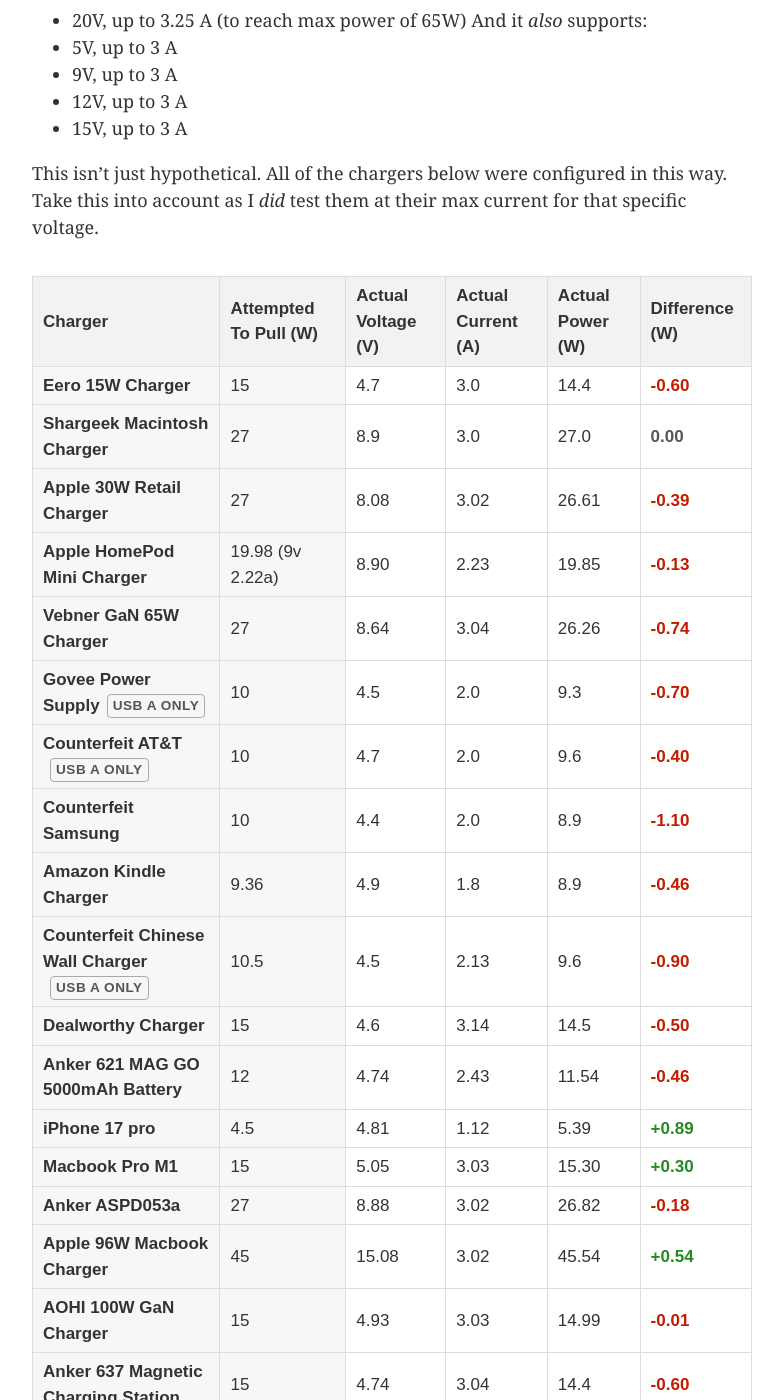
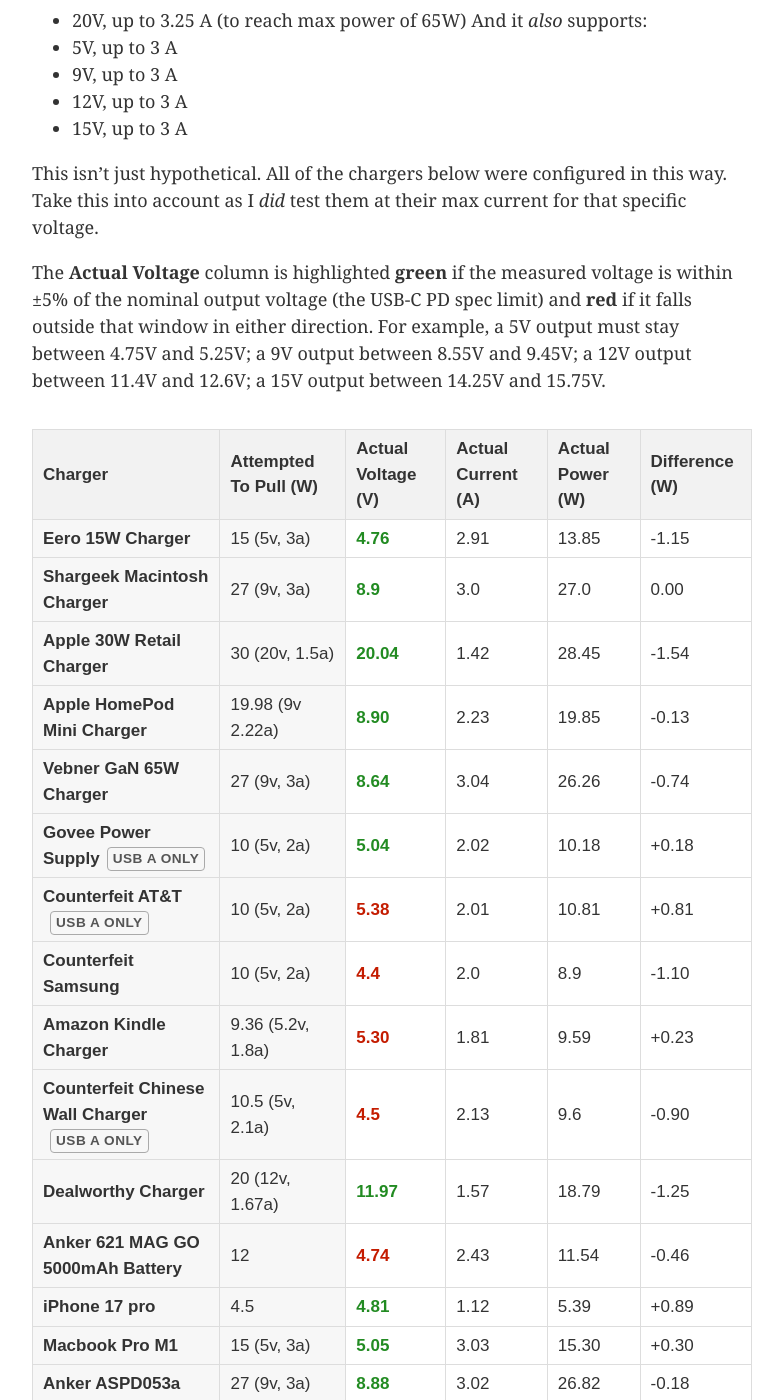
Before and after one commit to 0sps/sull1van.com, a Jekyll site: the page built from _posts/2026-01-19-a-dozen-chargers-in-the-lab.md, in a window 1280 px wide and 1400 px high, scrolled down 3953 px. Shown: the whole window, without its empty margins (248-1031 px from the left). Built offline with Jekyll 4.4.1, drawn with Linux system fonts in a browser that asks for light colours; some of the changed text lies outside the part shown.

Commit message:
Update 2026-01-19-a-dozen-chargers-in-the-lab.md

```diff
--- a/_posts/2026-01-19-a-dozen-chargers-in-the-lab.md
+++ b/_posts/2026-01-19-a-dozen-chargers-in-the-lab.md
@@ -110,7 +110,7 @@
     img2: "/assets/images/apple retail 2.png"
     bg: "hsl(90, 32%, 93%)"
     caption: |
-      Advertised at 30W, actual measured power was 29.5W. This one is good. At 5V1A, it has a messy power signature, with a lot of noise, but as soon as you crank it up to 7.5W it works just fine. I imagine this is because nobody at Apple expected people to use this charger for 5W of power, since it's USB C and marketed as a fast charger. They made a bet that no one will use this charger below 7.5W, and I agree with them. A smart play financially.
+      Advertised at 30W, actual measured was 28.45W. This one is good. At 5V1A, it has a messy power signature, with a lot of noise, but as soon as you crank it up to 7.5W it works just fine. I imagine this is because nobody at Apple expected people to use this charger for 5W of power, since it's USB C and marketed as a fast charger. They made a bet that no one will use this charger below 7.5W, and I agree with them. A smart play financially.
 
       I also tested this 7.5W in different forms: 5V 1.5A, and also 15V 0.5A. In both 15V and 5V modes, I needed to achieve a grand total of AT LEAST 7.5 Watts before the charger noise dropped out into the graph you see here. I displayed the 7.5W+ graph because in normal usage you will almost never encounter that noise, since Apple devices almost always pull more than that during normal charging. Solid charger for typical use cases.
     rating: 4
@@ -241,7 +241,7 @@
     caption: |
       The worst one of the bunch, but that would be expected with a counterfeit charger, so it's not surprising. While the original researcher (Ken Shirriff) doubled his scale to show the graph of his worst charger, I wanted to evaluate all my chargers on the same scale, so you can see how bad some of these really are. Looking at the image, it's tough to figure out what this charger is even trying to do. Is it trying to send any specific voltage, or just throw some power around?
 
-      Another issue I noticed was overcurrent. This was the only device I tested that would happily pump out more current than advertised. It achieved this by dropping the voltage to something disgustingly low, and definitely not a level that would be acceptable for a modern device. I knew this would be bad, but it's validating to have the graphs to show it.
+      Another issue I noticed was overcurrent. The other chargers would allow a slight or moderate amount of current past their max rating, but would cleanly shut off before the voltage became too low. This charger never truly turned off, opting instead to continually let the voltage drop until it was strikingly low.
     rating: 1
     noise_rating: 1
     ripple_rating: 1
@@ -404,6 +404,8 @@
 This isn't just hypothetical. All of the chargers below were configured in this way. Take this into account as I *did* test them at their max current for that specific voltage.
 
 
+The **Actual Voltage** column is highlighted **green** if the measured voltage is within ±5% of the nominal output voltage (the USB-C PD spec limit) and **red** if it falls outside that window in either direction. For example, a 5V output must stay between 4.75V and 5.25V; a 9V output between 8.55V and 9.45V; a 12V output between 11.4V and 12.6V; a 15V output between 14.25V and 15.75V.
+
 <div class="table-wrapper">
 <table class="stats-table">
   <thead>
@@ -417,28 +419,28 @@
     </tr>
   </thead>
   <tbody>
-    <tr><td><strong>Eero 15W Charger</strong></td><td>15</td><td>4.7</td><td>3.0</td><td>14.4</td><td class="diff-neg">-0.60</td></tr>
-    <tr><td><strong>Shargeek Macintosh Charger</strong></td><td>27</td><td>8.9</td><td>3.0</td><td>27.0</td><td class="diff-zero">0.00</td></tr>
-    <tr><td><strong>Apple 30W Retail Charger</strong></td><td>27</td><td>8.08</td><td>3.02</td><td>26.61</td><td class="diff-neg">-0.39</td></tr>
-    <tr><td><strong>Apple HomePod Mini Charger</strong></td><td>19.98 (9v 2.22a)</td><td>8.90</td><td>2.23</td><td>19.85</td><td class="diff-neg">-0.13</td></tr>
-    <tr><td><strong>Vebner GaN 65W Charger</strong></td><td>27</td><td>8.64</td><td>3.04</td><td>26.26</td><td class="diff-neg">-0.74</td></tr>
-    <tr><td><strong>Govee Power Supply</strong><span class="usba-badge">USB A Only</span></td><td>10</td><td>4.5</td><td>2.0</td><td>9.3</td><td class="diff-neg">-0.70</td></tr>
-    <tr><td><strong>Counterfeit AT&amp;T</strong><span class="usba-badge">USB A Only</span></td><td>10</td><td>4.7</td><td>2.0</td><td>9.6</td><td class="diff-neg">-0.40</td></tr>
-    <tr><td><strong>Counterfeit Samsung</strong></td><td>10</td><td>4.4</td><td>2.0</td><td>8.9</td><td class="diff-neg">-1.10</td></tr>
-    <tr><td><strong>Amazon Kindle Charger</strong></td><td>9.36</td><td>4.9</td><td>1.8</td><td>8.9</td><td class="diff-neg">-0.46</td></tr>
-    <tr><td><strong>Counterfeit Chinese Wall Charger</strong><span class="usba-badge">USB A Only</span></td><td>10.5</td><td>4.5</td><td>2.13</td><td>9.6</td><td class="diff-neg">-0.90</td></tr>
-    <tr><td><strong>Dealworthy Charger</strong></td><td>15</td><td>4.6</td><td>3.14</td><td>14.5</td><td class="diff-neg">-0.50</td></tr>
-    <tr><td><strong>Anker 621 MAG GO 5000mAh Battery</strong></td><td>12</td><td>4.74</td><td>2.43</td><td>11.54</td><td class="diff-neg">-0.46</td></tr>
-    <tr><td><strong>iPhone 17 pro</strong></td><td>4.5</td><td>4.81</td><td>1.12</td><td>5.39</td><td class="diff-pos">+0.89</td></tr>
-    <tr><td><strong>Macbook Pro M1</strong></td><td>15</td><td>5.05</td><td>3.03</td><td>15.30</td><td class="diff-pos">+0.30</td></tr>
-    <tr><td><strong>Anker ASPD053a</strong></td><td>27</td><td>8.88</td><td>3.02</td><td>26.82</td><td class="diff-neg">-0.18</td></tr>
-    <tr><td><strong>Apple 96W Macbook Charger</strong></td><td>45</td><td>15.08</td><td>3.02</td><td>45.54</td><td class="diff-pos">+0.54</td></tr>
-    <tr><td><strong>AOHI 100W GaN Charger</strong></td><td>15</td><td>4.93</td><td>3.03</td><td>14.99</td><td class="diff-neg">-0.01</td></tr>
-    <tr><td><strong>Anker 637 Magnetic Charging Station</strong></td><td>15</td><td>4.74</td><td>3.04</td><td>14.4</td><td class="diff-neg">-0.60</td></tr>
-    <tr><td><strong>Spigen PowerArc ArcStation Pro</strong></td><td>15</td><td>4.54</td><td>3.04</td><td>13.79</td><td class="diff-neg">-1.21</td></tr>
-    <tr><td><strong>Anker A121D 45W iPhone 17 Charger</strong></td><td>45</td><td>14.82</td><td>3.03</td><td>44.90</td><td class="diff-neg">-0.09</td></tr>
-    <tr><td><strong>Anker A121B 100W Charger</strong></td><td>45</td><td>14.99</td><td>3.02</td><td>45.26</td><td class="diff-pos">+0.26</td></tr>
-    <tr><td><strong>AOHI GaN 65W Charger</strong></td><td>45</td><td>15.11</td><td>3.02</td><td>45.63</td><td class="diff-pos">+0.63</td></tr>
+    <tr><td><strong>Eero 15W Charger</strong></td><td>15 (5v, 3a)</td><td class="diff-pos">4.76</td><td>2.91</td><td>13.85</td><td>-1.15</td></tr>
+    <tr><td><strong>Shargeek Macintosh Charger</strong></td><td>27 (9v, 3a)</td><td class="diff-pos">8.9</td><td>3.0</td><td>27.0</td><td>0.00</td></tr>
+    <tr><td><strong>Apple 30W Retail Charger</strong></td><td>30 (20v, 1.5a)</td><td class="diff-pos">20.04</td><td>1.42</td><td>28.45</td><td>-1.54</td></tr>
+    <tr><td><strong>Apple HomePod Mini Charger</strong></td><td>19.98 (9v 2.22a)</td><td class="diff-pos">8.90</td><td>2.23</td><td>19.85</td><td>-0.13</td></tr>
+    <tr><td><strong>Vebner GaN 65W Charger</strong></td><td>27 (9v, 3a)</td><td class="diff-pos">8.64</td><td>3.04</td><td>26.26</td><td>-0.74</td></tr>
+    <tr><td><strong>Govee Power Supply</strong><span class="usba-badge">USB A Only</span></td><td>10 (5v, 2a)</td><td class="diff-pos">5.04</td><td>2.02</td><td>10.18</td><td>+0.18</td></tr>
+    <tr><td><strong>Counterfeit AT&amp;T</strong><span class="usba-badge">USB A Only</span></td><td>10 (5v, 2a)</td><td class="diff-neg">5.38</td><td>2.01</td><td>10.81</td><td>+0.81</td></tr>
+    <tr><td><strong>Counterfeit Samsung</strong></td><td>10 (5v, 2a)</td><td class="diff-neg">4.4</td><td>2.0</td><td>8.9</td><td>-1.10</td></tr>
+    <tr><td><strong>Amazon Kindle Charger</strong></td><td>9.36 (5.2v, 1.8a)</td><td class="diff-neg">5.30</td><td>1.81</td><td>9.59</td><td>+0.23</td></tr>
+    <tr><td><strong>Counterfeit Chinese Wall Charger</strong><span class="usba-badge">USB A Only</span></td><td>10.5 (5v, 2.1a)</td><td class="diff-neg">4.5</td><td>2.13</td><td>9.6</td><td>-0.90</td></tr>
+    <tr><td><strong>Dealworthy Charger</strong></td><td>20 (12v, 1.67a)</td><td class="diff-pos">11.97</td><td>1.57</td><td>18.79</td><td>-1.25</td></tr>
+    <tr><td><strong>Anker 621 MAG GO 5000mAh Battery</strong></td><td>12</td><td class="diff-neg">4.74</td><td>2.43</td><td>11.54</td><td>-0.46</td></tr>
+    <tr><td><strong>iPhone 17 pro</strong></td><td>4.5</td><td class="diff-pos">4.81</td><td>1.12</td><td>5.39</td><td>+0.89</td></tr>
+    <tr><td><strong>Macbook Pro M1</strong></td><td>15 (5v, 3a)</td><td class="diff-pos">5.05</td><td>3.03</td><td>15.30</td><td>+0.30</td></tr>
+    <tr><td><strong>Anker ASPD053a</strong></td><td>27 (9v, 3a)</td><td class="diff-pos">8.88</td><td>3.02</td><td>26.82</td><td>-0.18</td></tr>
+    <tr><td><strong>Apple 96W Macbook Charger</strong></td><td>45 (15v, 3a)</td><td class="diff-pos">15.08</td><td>3.02</td><td>45.54</td><td>+0.54</td></tr>
+    <tr><td><strong>AOHI 100W GaN Charger</strong></td><td>36 (12v, 3a)</td><td class="diff-pos">11.82</td><td>3.02</td><td>35.52</td><td>-0.48</td></tr>
+    <tr><td><strong>Anker 637 Magnetic Charging Station</strong></td><td>15 (5v, 3a)</td><td class="diff-neg">4.74</td><td>3.04</td><td>14.4</td><td>-0.60</td></tr>
+    <tr><td><strong>Spigen PowerArc ArcStation Pro</strong></td><td>27 (9v, 3a)</td><td class="diff-pos">8.91</td><td>3.02</td><td>26.91</td><td>-0.09</td></tr>
+    <tr><td><strong>Anker A121D 45W iPhone 17 Charger</strong></td><td>45 (15v, 3a)</td><td class="diff-pos">14.82</td><td>3.03</td><td>44.90</td><td>-0.09</td></tr>
+    <tr><td><strong>Anker A121B 100W Charger</strong></td><td>45 (15v, 3a)</td><td class="diff-pos">14.99</td><td>3.02</td><td>45.26</td><td>+0.26</td></tr>
+    <tr><td><strong>AOHI GaN 65W Charger</strong></td><td>36 (12v, 3a)</td><td class="diff-pos">12.13</td><td>3.02</td><td>36.63</td><td>+0.63</td></tr>
   </tbody>
 </table>
 </div>
```
Also changed, not shown: other parts of _posts/2026-01-19-a-dozen-chargers-in-the-lab.md (+1 -1 lines).
